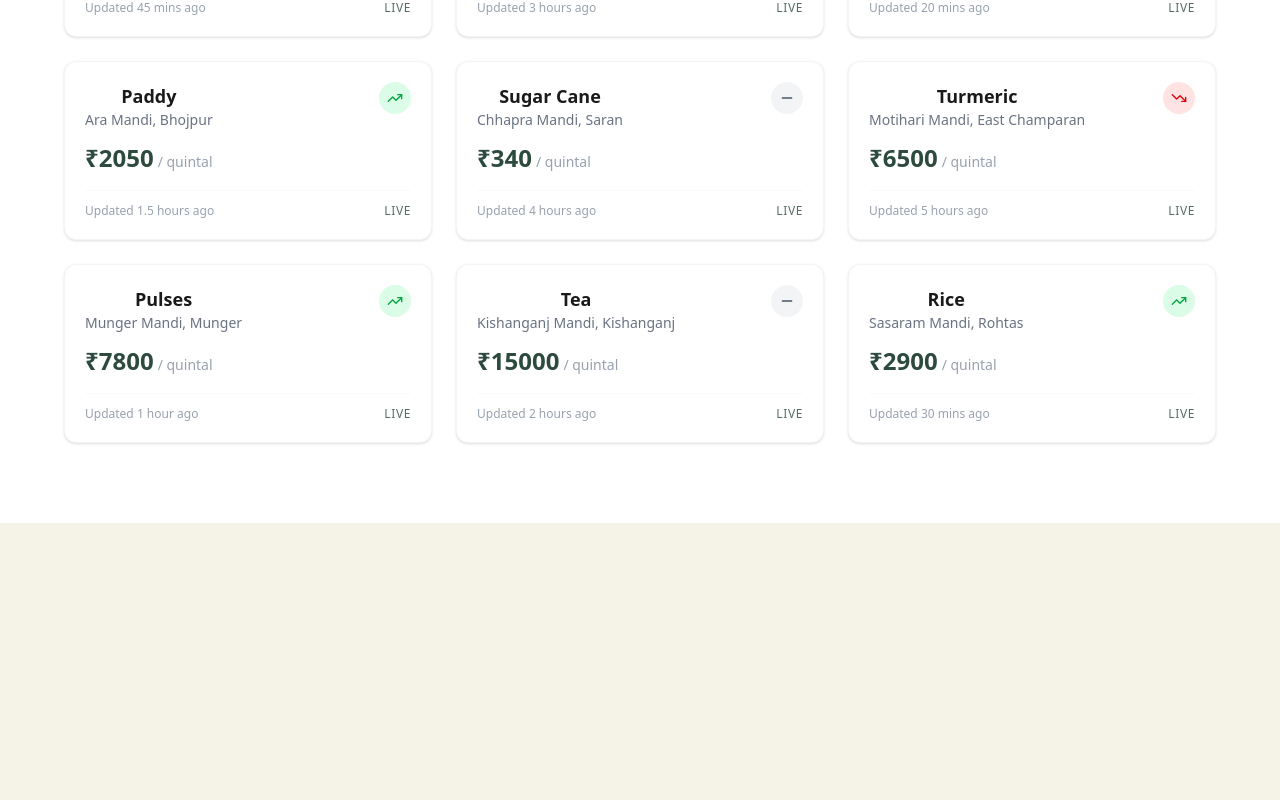
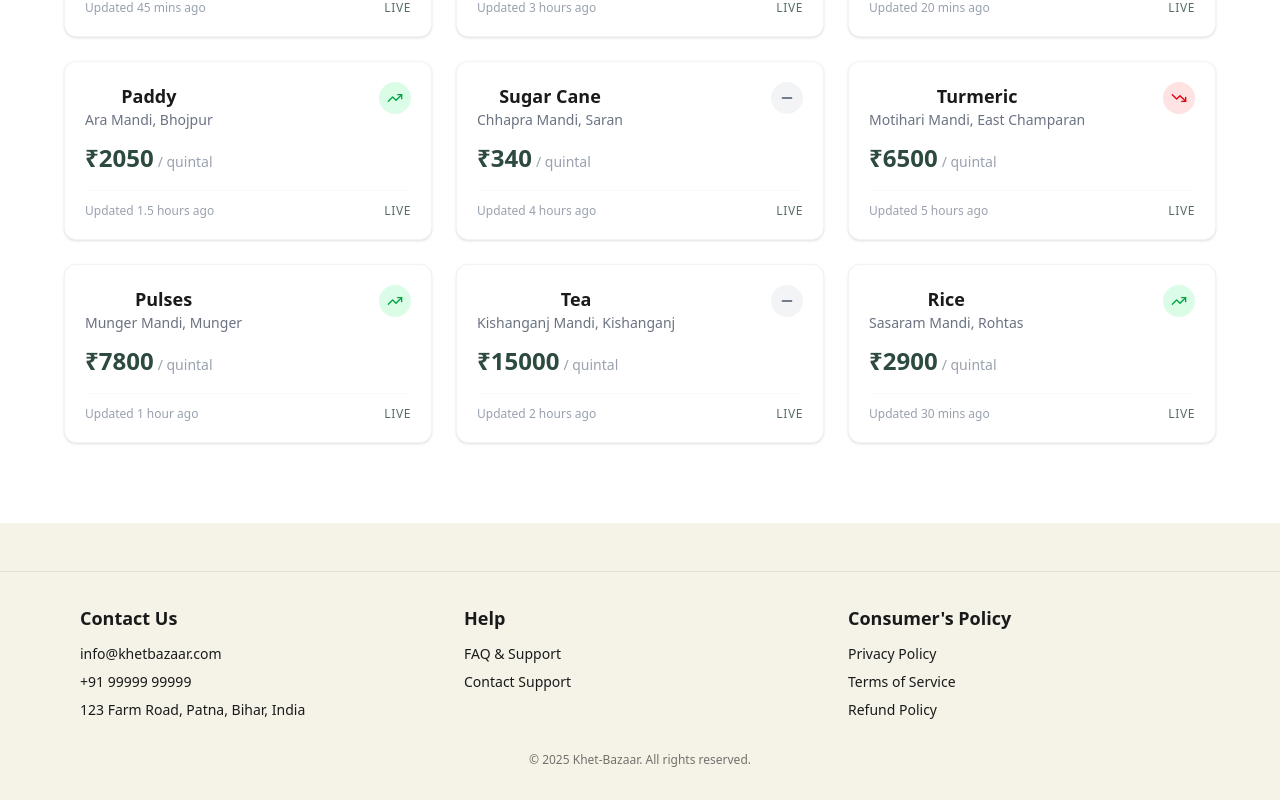
Before and after one commit to Ayushverma23/MandiPrice, a Next.js app: page / in a window 1280 px wide. Shown: the part 1525-2325 px from the top of the page. Before the commit the page ends 2048 px from the top, so only its background shows below. Built offline with nearby package versions, Linux system fonts and the light colour scheme; no server answers; a web font is replaced by a local one.

Commit message:
Added about, contact, policy section

```diff
--- /dev/null
+++ b/src/app/about/page.tsx
@@ -0,0 +1,48 @@
+import Header from '@/components/Header';
+import '@/app/globals.css';
+
+export default function AboutPage() {
+    return (
+        <>
+            <Header />
+            <main className="max-w-4xl mx-auto py-12 px-4">
+                <h1 className="text-4xl font-bold text-earth-green mb-6">About Khet‑Bazaar</h1>
+                <section className="mb-8">
+                    <h2 className="text-2xl font-semibold text-text-ink mb-4">Our Mission</h2>
+                    <p className="text-base text-text-ink/80 leading-relaxed">
+                        Khet‑Bazaar is a community‑driven platform that connects farmers directly with buyers,
+                        enabling transparent price discovery and reducing middle‑man overhead. By leveraging
+                        real‑time market data and a simple, mobile‑first UI, we empower small‑scale growers to
+                        make informed decisions and reach broader markets.
+                    </p>
+                </section>
+                <section className="mb-8">
+                    <h2 className="text-2xl font-semibold text-text-ink mb-4">Key Features</h2>
+                    <ul className="list-disc list-inside text-base text-text-ink/80 space-y-2">
+                        <li>Live price ticker for major commodities.</li>
+                        <li>Mandis (marketplaces) overview with searchable listings.</li>
+                        <li>Farmer dashboard for managing produce, tracking sales, and viewing payments.</li>
+                        <li>Secure authentication via Supabase.</li>
+                        <li>Responsive design with a premium look and feel.</li>
+                    </ul>
+                </section>
+                <section className="mb-8">
+                    <h2 className="text-2xl font-semibold text-text-ink mb-4">Technology Stack</h2>
+                    <p className="text-base text-text-ink/80 leading-relaxed">
+                        The application is built with Next.js (React) and TypeScript, styled using vanilla CSS
+                        with a custom design system (colors like <code className="bg-paper-cream px-1 rounded">bg-paper-cream</code>,
+                        <code className="bg-paper-cream px-1 rounded">text-earth-green</code>, etc.). Supabase provides the backend
+                        authentication and database layer.
+                    </p>
+                </section>
+                <section>
+                    <h2 className="text-2xl font-semibold text-text-ink mb-4">Get Involved</h2>
+                    <p className="text-base text-text-ink/80 leading-relaxed">
+                        We welcome volunteers, developers, and agricultural experts to contribute. Feel free to
+                        explore the codebase, submit issues, or join our community channels.
+                    </p>
+                </section>
+            </main>
+        </>
+    );
+}
--- a/src/app/layout.tsx
+++ b/src/app/layout.tsx
@@ -2,6 +2,7 @@ import type { Metadata } from "next";
 import { Inter, Playfair_Display } from "next/font/google";
 import "./globals.css";
 import { AuthProvider } from "@/context/AuthContext";
+import Footer from "@/components/Footer";
 
 const inter = Inter({ subsets: ["latin"], variable: "--font-inter" });
 const playfair = Playfair_Display({ subsets: ["latin"], variable: "--font-playfair" });
@@ -22,6 +23,7 @@ export default function RootLayout({
         <AuthProvider>
           {children}
         </AuthProvider>
+        <Footer />
       </body>
     </html>
   );
--- /dev/null
+++ b/src/components/Footer.tsx
@@ -0,0 +1,67 @@
+import Link from 'next/link';
+
+export default function Footer() {
+    return (
+        <footer className="bg-paper-cream text-text-ink border-t border-earth-green/10 py-8 mt-12">
+            <div className="max-w-6xl mx-auto px-4 grid grid-cols-1 md:grid-cols-3 gap-8">
+                {/* Contact Us */}
+                <div>
+                    <h3 className="text-lg font-semibold mb-3">Contact Us</h3>
+                    <ul className="space-y-2 text-sm">
+                        <li>
+                            <Link href="mailto:info@khetbazaar.com" className="hover:underline">
+                                info@khetbazaar.com
+                            </Link>
+                        </li>
+                        <li>
+                            <Link href="tel:+919999999999" className="hover:underline">
+                                +91 99999 99999
+                            </Link>
+                        </li>
+                        <li>123 Farm Road, Patna, Bihar, India</li>
+                    </ul>
+                </div>
+                {/* Help */}
+                <div>
+                    <h3 className="text-lg font-semibold mb-3">Help</h3>
+                    <ul className="space-y-2 text-sm">
+                        <li>
+                            <Link href="/help" className="hover:underline">
+                                FAQ & Support
+                            </Link>
+                        </li>
+                        <li>
+                            <Link href="/contact" className="hover:underline">
+                                Contact Support
+                            </Link>
+                        </li>
+                    </ul>
+                </div>
+                {/* Consumer's Policy */}
+                <div>
+                    <h3 className="text-lg font-semibold mb-3">Consumer's Policy</h3>
+                    <ul className="space-y-2 text-sm">
+                        <li>
+                            <Link href="/privacy" className="hover:underline">
+                                Privacy Policy
+                            </Link>
+                        </li>
+                        <li>
+                            <Link href="/terms" className="hover:underline">
+                                Terms of Service
+                            </Link>
+                        </li>
+                        <li>
+                            <Link href="/refund" className="hover:underline">
+                                Refund Policy
+                            </Link>
+                        </li>
+                    </ul>
+                </div>
+            </div>
+            <div className="mt-8 text-center text-xs text-text-ink/60">
+                © {new Date().getFullYear()} Khet‑Bazaar. All rights reserved.
+            </div>
+        </footer>
+    );
+}
--- a/src/components/Header.tsx
+++ b/src/components/Header.tsx
@@ -20,7 +20,7 @@ export default function Header() {
                 <Link href="/" className="hover:text-earth-green transition-colors">Home</Link>
                 <Link href="/mandis" className="hover:text-earth-green transition-colors">Mandis</Link>
                 <Link href="#" className="hover:text-earth-green transition-colors">Trends</Link>
-                <Link href="#" className="hover:text-earth-green transition-colors">About</Link>
+                <Link href="/about" className="hover:text-earth-green transition-colors">About</Link>
             </nav>
 
             <div className="flex items-center gap-4">
```
